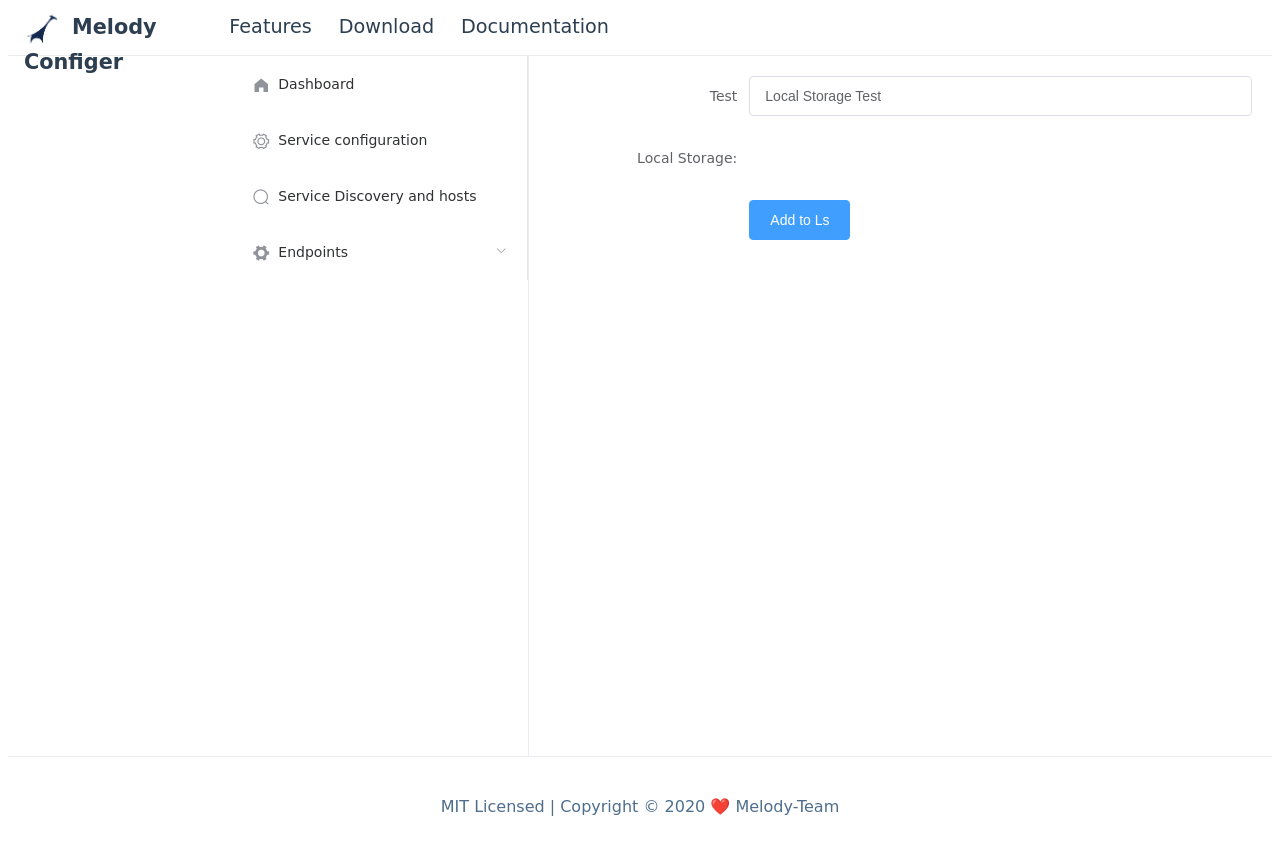
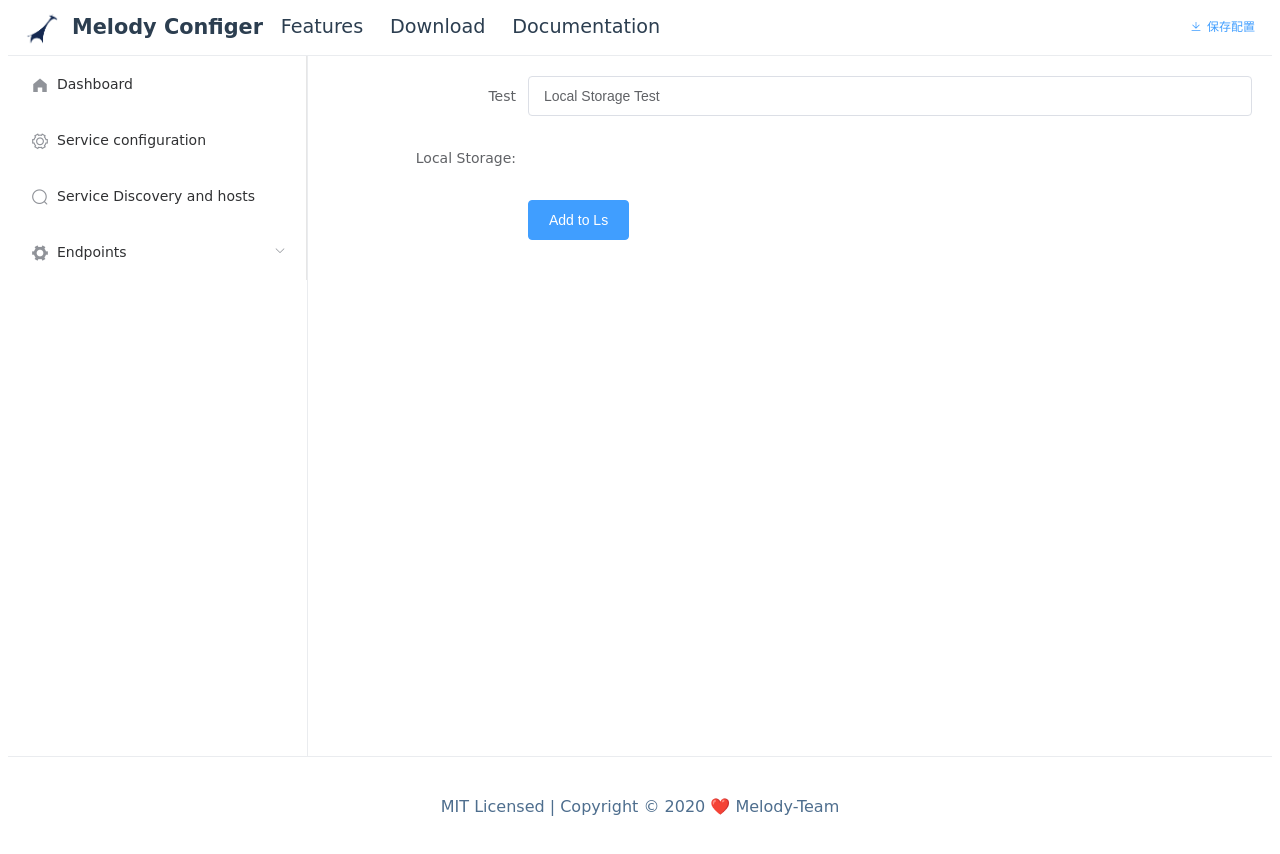
Before and after one commit to granty1/melody-config, a Vue app: page / in a window 1280 px wide. Shown: the top 854 px of the page. Built offline with nearby package versions, Linux system fonts and the light colour scheme; what vue-ls would draw is missing.

Commit message:
Add export configuration

```diff
--- a/package.json
+++ b/package.json
@@ -9,6 +9,7 @@
   },
   "dependencies": {
     "element-ui": "^2.13.0",
+    "file-saver": "^2.0.2",
     "node-sass": "^4.13.1",
     "sass-loader": "^8.0.2",
     "vue": "^2.6.11",
--- a/src/layout/BaseLayout.vue
+++ b/src/layout/BaseLayout.vue
@@ -4,14 +4,14 @@
     <header class="navbar">
       <el-row>
         <!-- header logo -->
-        <el-col :span="4">
+        <el-col :span="5">
           <router-link :to="{ name: 'dashboard' }">
             <img class="navbar-logo" src="../assets/img/melodylogo.png" alt="" />
             <span>Melody Configer</span>
           </router-link>
         </el-col>
         <!-- header mid -->
-        <el-col class="navbar-list" :span="15">
+        <el-col class="navbar-list" :span="14">
           <div>
             <span>
               Features
@@ -25,7 +25,16 @@
           </div>
         </el-col>
         <!-- header right -->
-        <el-col :span="5"> </el-col>
+        <el-col :span="5">
+          <el-button
+            @click="exportConfig"
+            class="save_button"
+            type="text"
+            icon="el-icon-download"
+            size="small"
+            >保存配置</el-button
+          >
+        </el-col>
       </el-row>
     </header>
     <!-- 主体部分 -->
@@ -36,8 +45,19 @@
 </template>
 
 <script>
+import FileSaver from 'file-saver'
 export default {
   name: 'BaseLayout',
+  methods: {
+    exportConfig() {
+      let config = this.$ls.get('test')
+      if (config) {
+        let data = JSON.stringify({ test: config }, null, 4)
+        let blob = new Blob([data], { type: '' })
+        FileSaver.saveAs(blob, 'melody.json')
+      }
+    },
+  },
 }
 </script>
 
@@ -81,4 +101,8 @@ a span {
 .main {
   min-height: 700px;
 }
+
+.save_button {
+  float: right;
+}
 </style>
```
Also changed, not shown: 1 other file (tests, documents, lock files or other folders).
